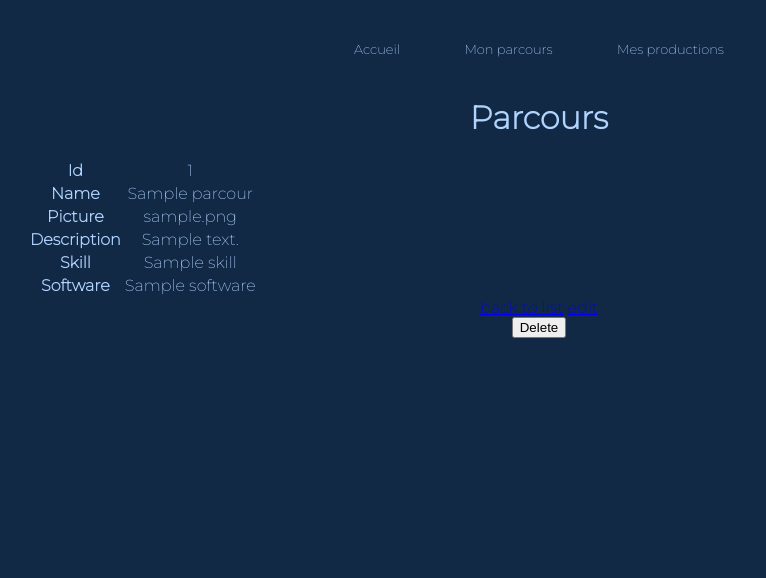
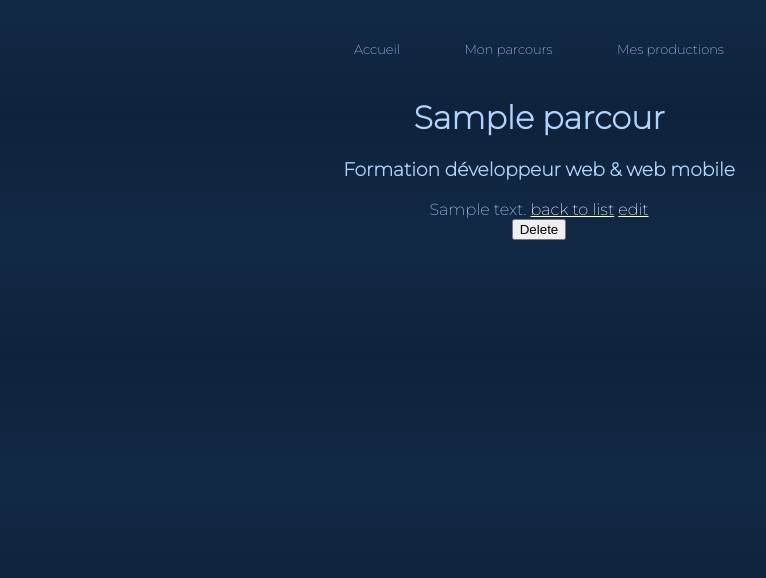
Before and after one commit to Guillaume-Debeire/MonSite, a Symfony app: template MonSite/templates/parcours/show.html.twig in a window 1280 px wide. Shown: the top 578 px of the page, without its empty margins (101-867 px from the left). Run offline with Twig, Linux system fonts and the light colour scheme; the template is opened without the code that fills it: most values are stand-ins (such as "Sample title", 1, 10 or a date in 2020); some libraries are stand-ins or nearby versions.

Commit message:
parcours_show

```diff
--- a/MonSite/public/css/style.css
+++ b/MonSite/public/css/style.css
@@ -1,10 +1,16 @@
+html{
+    background: linear-gradient(rgb(18, 41, 70), rgb(14, 34, 59), rgb(18, 41, 70));
+}
+
+a {
+    color: white;
+}
 body {
     font-family: 'Montserrat', sans-serif;
     width: 80vw;
     margin: auto;
     padding: auto;
     text-align: center;
-    background-color: rgb(18, 41, 70);
     color: rgb(177, 212, 255)
 }
 
@@ -23,7 +29,7 @@ body {
     text-emphasis: none;
     text-align: center;
     color: rgb(177, 212, 255);
-    border-radius: 10%;
+    border-radius: 8px;
     padding: 9px 15px;
     margin: 0 0,5em;
     font-size: small;
@@ -33,7 +39,19 @@ body {
     text-emphasis: none;
     text-decoration: none;
     color: rgb(177, 212, 255);
+    font-size: 40px;
+    padding: 7px 15px;
+    border-radius: 10px;
+    margin: 40px;
 }
+
+
+.parcours_index:hover {
+    background-color: rgb(33, 62, 97);
+    color: rgb(255, 255, 255);
+    box-shadow: 0px 8px 10px 0px rgb(12, 28, 48);
+}
+
 
 .header a:hover{
     background-color: rgb(33, 62, 97);
--- a/MonSite/src/Controller/ParcoursController.php
+++ b/MonSite/src/Controller/ParcoursController.php
@@ -69,7 +69,7 @@ class ParcoursController extends AbstractController
         if ($form->isSubmitted() && $form->isValid()) {
             $this->getDoctrine()->getManager()->flush();
 
-            return $this->redirectToRoute('parcours_index');
+            return $this->redirectToRoute('parcours');
         }
 
         return $this->render('parcours/edit.html.twig', [
@@ -89,6 +89,6 @@ class ParcoursController extends AbstractController
             $entityManager->flush();
         }
 
-        return $this->redirectToRoute('parcours_index');
+        return $this->redirectToRoute('parcours');
     }
 }
--- a/MonSite/src/Controller/ProductionController.php
+++ b/MonSite/src/Controller/ProductionController.php
@@ -39,7 +39,7 @@ class ProductionController extends AbstractController
             $entityManager->persist($production);
             $entityManager->flush();
 
-            return $this->redirectToRoute('production_index');
+            return $this->redirectToRoute('production');
         }
 
         return $this->render('production/new.html.twig', [
@@ -89,6 +89,6 @@ class ProductionController extends AbstractController
             $entityManager->flush();
         }
 
-        return $this->redirectToRoute('production_index');
+        return $this->redirectToRoute('production');
     }
 }
--- a/MonSite/src/Form/ParcoursType.php
+++ b/MonSite/src/Form/ParcoursType.php
@@ -4,6 +4,7 @@ namespace App\Form;
 
 use App\Entity\Parcours;
 use Symfony\Component\Form\AbstractType;
+use Symfony\Component\Form\Extension\Core\Type\TextareaType;
 use Symfony\Component\Form\FormBuilderInterface;
 use Symfony\Component\OptionsResolver\OptionsResolver;
 
@@ -14,7 +15,7 @@ class ParcoursType extends AbstractType
         $builder
             ->add('name')
             ->add('picture')
-            ->add('description')
+            ->add('description', TextareaType::class)
             ->add('skill')
             ->add('software')
         ;
--- a/MonSite/templates/parcours/edit.html.twig
+++ b/MonSite/templates/parcours/edit.html.twig
@@ -7,7 +7,7 @@
 
     {{ include('parcours/_form.html.twig', {'button_label': 'Update'}) }}
 
-    <a href="{{ path('parcours_index') }}">back to list</a>
+    <a href="{{ path('parcours') }}">back to list</a>
 
     {{ include('parcours/_delete_form.html.twig') }}
 {% endblock %}
--- a/MonSite/templates/parcours/index.html.twig
+++ b/MonSite/templates/parcours/index.html.twig
@@ -6,7 +6,9 @@
     <h1>Mon Parcours</h1>
 
         {% for parcour in parcours %}
-            <a class="parcours_index" href="{{ path('parcours_new') }}">{{ parcour.name }}</a>
+
+                <a class="parcours_index" href="{{ path('parcours_show', {'id': parcour.id}) }}) }}">{{ parcour.name }}</a>
+            <br>
         {% else %}
             <tr>
                 <td colspan="7">no records found</td>
--- a/MonSite/templates/parcours/show.html.twig
+++ b/MonSite/templates/parcours/show.html.twig
@@ -3,38 +3,15 @@
 {% block title %}Parcours{% endblock %}
 
 {% block body %}
-    <h1>Parcours</h1>
+    <header class="show_header">
+        <h1>{{ parcour.name }}</h1>
+        <h3>Formation développeur web & web mobile  </h3>
+    </header>
+    <body>
+        {{ parcour.description }}
+    </body>
 
-    <table class="table">
-        <tbody>
-            <tr>
-                <th>Id</th>
-                <td>{{ parcour.id }}</td>
-            </tr>
-            <tr>
-                <th>Name</th>
-                <td>{{ parcour.name }}</td>
-            </tr>
-            <tr>
-                <th>Picture</th>
-                <td>{{ parcour.picture }}</td>
-            </tr>
-            <tr>
-                <th>Description</th>
-                <td>{{ parcour.description }}</td>
-            </tr>
-            <tr>
-                <th>Skill</th>
-                <td>{{ parcour.skill }}</td>
-            </tr>
-            <tr>
-                <th>Software</th>
-                <td>{{ parcour.software }}</td>
-            </tr>
-        </tbody>
-    </table>
-
-    <a href="{{ path('parcours_index') }}">back to list</a>
+    <a href="{{ path('parcours') }}">back to list</a>
 
     <a href="{{ path('parcours_edit', {'id': parcour.id}) }}">edit</a>
 
--- a/MonSite/templates/production/new.html.twig
+++ b/MonSite/templates/production/new.html.twig
@@ -7,5 +7,5 @@
 
     {{ include('production/_form.html.twig') }}
 
-    <a href="{{ path('production_index') }}">back to list</a>
+    <a href="{{ path('production') }}">back to list</a>
 {% endblock %}
--- a/MonSite/templates/production/show.html.twig
+++ b/MonSite/templates/production/show.html.twig
@@ -34,7 +34,7 @@
         </tbody>
     </table>
 
-    <a href="{{ path('production_index') }}">back to list</a>
+    <a href="{{ path('production') }}">back to list</a>
 
     <a href="{{ path('production_edit', {'id': production.id}) }}">edit</a>
 
```
Also changed, not shown: MonSite/templates/production/index.html.twig (+4 -11 lines).
